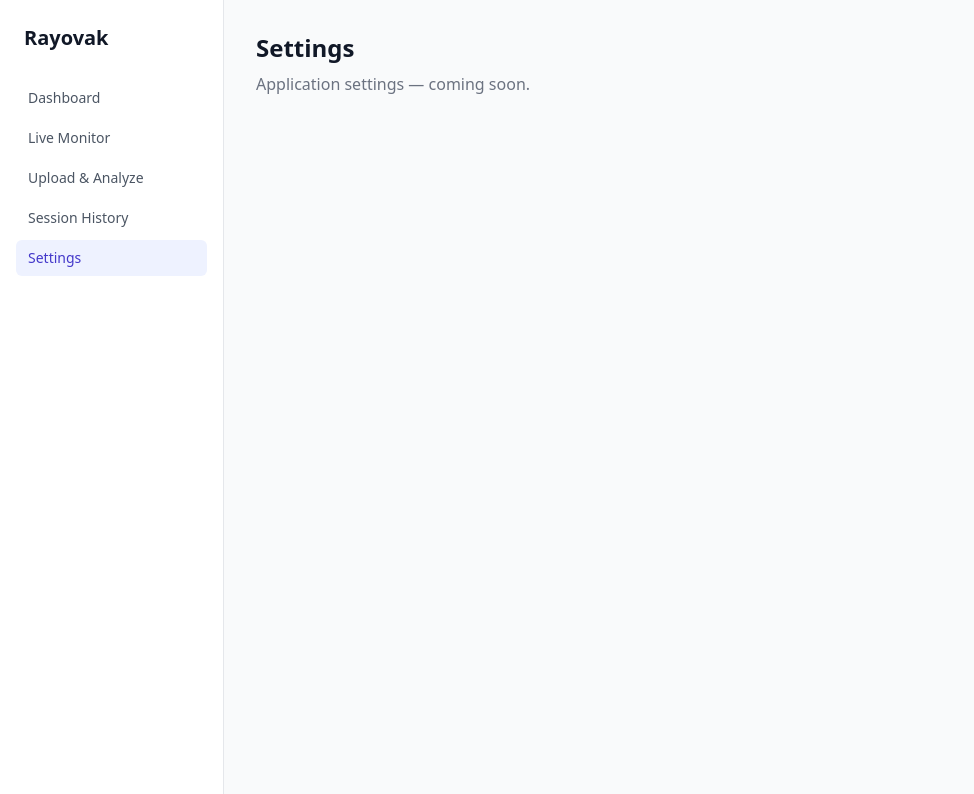
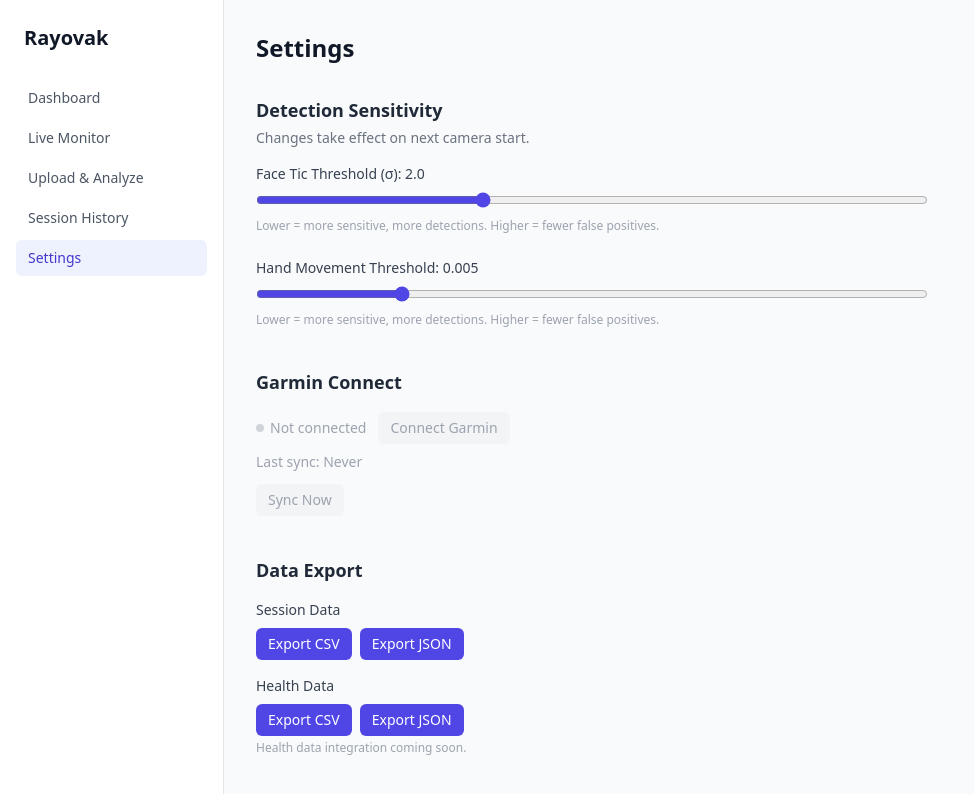
Before and after one commit to rayovakdev/rayovak, a React (Vite) app in the folder frontend/: page /settings in a window 1280 px wide. Shown: the top 794 px of the page, without its empty margins (0-974 px from the left). Built offline with nearby package versions, Linux system fonts and the light colour scheme; no server answers.

Commit message:
RAY-41: Build Settings screen
Co-Authored-By: Rayovak Agent <agent@rayovak.dev>

```diff
--- a/frontend/src/pages/LiveMonitor.tsx
+++ b/frontend/src/pages/LiveMonitor.tsx
@@ -229,7 +229,8 @@ export default function LiveMonitor() {
       await hands.initialize()
       handsRef.current = hands
 
-      const detector = new MouthTicDetector(pipelineRef.current)
+      const faceSigma = parseFloat(localStorage.getItem('ray_face_sigma') ?? '2.0')
+      const detector = new MouthTicDetector(pipelineRef.current, { sigmaThreshold: faceSigma })
       detector.subscribe((event) => {
         setRecentTics((prev) => [event, ...prev].slice(0, 5))
         if (isRecordingRef.current) {
@@ -242,7 +243,8 @@ export default function LiveMonitor() {
       })
       detectorRef.current = detector
 
-      const handDetector = new HandTicDetector(pipelineRef.current)
+      const handMinVelocity = parseFloat(localStorage.getItem('ray_hand_min_velocity') ?? '0.005')
+      const handDetector = new HandTicDetector(pipelineRef.current, { minVelocity: handMinVelocity })
       handDetector.subscribe((event) => {
         setRecentHandTics((prev) => [event, ...prev].slice(0, 5))
         if (isRecordingRef.current) {
--- a/frontend/src/pages/Settings.tsx
+++ b/frontend/src/pages/Settings.tsx
@@ -1,8 +1,184 @@
+import { useState } from 'react'
+import { listSessions, getSession } from '../api/sessions'
+
+function triggerDownload(content: string, filename: string, mimeType: string): void {
+  const blob = new Blob([content], { type: mimeType })
+  const url = URL.createObjectURL(blob)
+  const a = document.createElement('a')
+  a.href = url
+  a.download = filename
+  a.click()
+  URL.revokeObjectURL(url)
+}
+
 export default function Settings() {
+  const [faceSigma, setFaceSigma] = useState(
+    parseFloat(localStorage.getItem('ray_face_sigma') ?? '2.0'),
+  )
+  const [handMinVelocity, setHandMinVelocity] = useState(
+    parseFloat(localStorage.getItem('ray_hand_min_velocity') ?? '0.005'),
+  )
+  const [exportingSessionsCsv, setExportingSessionsCsv] = useState(false)
+  const [exportingSessionsJson, setExportingSessionsJson] = useState(false)
+
+  function handleFaceSigmaChange(value: number): void {
+    setFaceSigma(value)
+    localStorage.setItem('ray_face_sigma', String(value))
+  }
+
+  function handleHandMinVelocityChange(value: number): void {
+    setHandMinVelocity(value)
+    localStorage.setItem('ray_hand_min_velocity', String(value))
+  }
+
+  async function exportSessionsCsv(): Promise<void> {
+    setExportingSessionsCsv(true)
+    try {
+      const sessions = await listSessions()
+      const header = 'session_id,started_at,completed_at,status,severity_score,event_count'
+      const rows = sessions.map(
+        (s) =>
+          `${s.session_id},${s.started_at},${s.completed_at ?? ''},${s.status},${s.severity_score ?? ''},${s.event_count}`,
+      )
+      triggerDownload([header, ...rows].join('\n'), 'sessions.csv', 'text/csv')
+    } finally {
+      setExportingSessionsCsv(false)
+    }
+  }
+
+  async function exportSessionsJson(): Promise<void> {
+    setExportingSessionsJson(true)
+    try {
+      const summaries = await listSessions()
+      const details = await Promise.all(summaries.map((s) => getSession(s.session_id)))
+      triggerDownload(JSON.stringify(details, null, 2), 'sessions.json', 'application/json')
+    } finally {
+      setExportingSessionsJson(false)
+    }
+  }
+
+  function exportHealthCsv(): void {
+    triggerDownload('timestamp,metric,value,unit\n', 'health_data.csv', 'text/csv')
+  }
+
+  function exportHealthJson(): void {
+    triggerDownload('[]', 'health_data.json', 'application/json')
+  }
+
   return (
-    <div>
+    <div className="max-w-2xl">
       <h1 className="text-2xl font-bold text-gray-900">Settings</h1>
-      <p className="mt-2 text-gray-500">Application settings — coming soon.</p>
+
+      <section className="mt-8">
+        <h2 className="text-lg font-semibold text-gray-800">Detection Sensitivity</h2>
+        <p className="mt-1 text-sm text-gray-500">Changes take effect on next camera start.</p>
+
+        <div className="mt-4 space-y-6">
+          <div>
+            <label className="block text-sm font-medium text-gray-700">
+              Face Tic Threshold (σ): {faceSigma.toFixed(1)}
+            </label>
+            <input
+              type="range"
+              min={1.0}
+              max={4.0}
+              step={0.1}
+              value={faceSigma}
+              onChange={(e) => handleFaceSigmaChange(parseFloat(e.target.value))}
+              className="mt-2 w-full accent-indigo-600"
+            />
+            <p className="mt-1 text-xs text-gray-400">
+              Lower = more sensitive, more detections. Higher = fewer false positives.
+            </p>
+          </div>
+
+          <div>
+            <label className="block text-sm font-medium text-gray-700">
+              Hand Movement Threshold: {handMinVelocity.toFixed(3)}
+            </label>
+            <input
+              type="range"
+              min={0.001}
+              max={0.02}
+              step={0.001}
+              value={handMinVelocity}
+              onChange={(e) => handleHandMinVelocityChange(parseFloat(e.target.value))}
+              className="mt-2 w-full accent-indigo-600"
+            />
+            <p className="mt-1 text-xs text-gray-400">
+              Lower = more sensitive, more detections. Higher = fewer false positives.
+            </p>
+          </div>
+        </div>
+      </section>
+
+      <section className="mt-10">
+        <h2 className="text-lg font-semibold text-gray-800">Garmin Connect</h2>
+        <div className="mt-4 flex items-center gap-3">
+          <span className="inline-flex items-center gap-1.5 text-sm text-gray-400">
+            <span className="inline-block h-2 w-2 rounded-full bg-gray-300" />
+            Not connected
+          </span>
+          <button
+            disabled
+            className="px-3 py-1.5 rounded-md text-sm font-medium text-gray-400 bg-gray-100 cursor-not-allowed"
+          >
+            Connect Garmin
+          </button>
+        </div>
+        <p className="mt-2 text-sm text-gray-400">Last sync: Never</p>
+        <button
+          disabled
+          className="mt-3 px-3 py-1.5 rounded-md text-sm font-medium text-gray-400 bg-gray-100 cursor-not-allowed"
+        >
+          Sync Now
+        </button>
+      </section>
+
+      <section className="mt-10">
+        <h2 className="text-lg font-semibold text-gray-800">Data Export</h2>
+
+        <div className="mt-4 space-y-4">
+          <div>
+            <p className="text-sm font-medium text-gray-700">Session Data</p>
+            <div className="mt-2 flex gap-2">
+              <button
+                onClick={() => void exportSessionsCsv()}
+                disabled={exportingSessionsCsv}
+                className="px-3 py-1.5 rounded-md text-sm font-medium text-white bg-indigo-600 hover:bg-indigo-700 disabled:opacity-50 disabled:cursor-not-allowed transition-colors"
+              >
+                {exportingSessionsCsv ? 'Exporting…' : 'Export CSV'}
+              </button>
+              <button
+                onClick={() => void exportSessionsJson()}
+                disabled={exportingSessionsJson}
+                className="px-3 py-1.5 rounded-md text-sm font-medium text-white bg-indigo-600 hover:bg-indigo-700 disabled:opacity-50 disabled:cursor-not-allowed transition-colors"
+              >
+                {exportingSessionsJson ? 'Exporting…' : 'Export JSON'}
+              </button>
+            </div>
+          </div>
+
+          <div>
+            <p className="text-sm font-medium text-gray-700">Health Data</p>
+            <div className="mt-2 flex gap-2">
+              <button
+                onClick={exportHealthCsv}
+                className="px-3 py-1.5 rounded-md text-sm font-medium text-white bg-indigo-600 hover:bg-indigo-700 transition-colors"
+              >
+                Export CSV
+              </button>
+              <button
+                onClick={exportHealthJson}
+                className="px-3 py-1.5 rounded-md text-sm font-medium text-white bg-indigo-600 hover:bg-indigo-700 transition-colors"
+              >
+                Export JSON
+              </button>
+            </div>
+            <p className="mt-1 text-xs text-gray-400">Health data integration coming soon.</p>
+          </div>
+        </div>
+      </section>
     </div>
   )
 }
--- a/frontend/src/video_analysis/handTicDetector.ts
+++ b/frontend/src/video_analysis/handTicDetector.ts
@@ -12,10 +12,10 @@ export interface HandTicEvent {
 type HandTicListener = (event: HandTicEvent) => void
 
 const WINDOW_MS = 10_000
-const MIN_VELOCITY = 0.005
 
 class HandTracker {
   private readonly side: HandSide
+  private readonly minVelocity: number
   private readonly similarityThreshold: number
   private readonly minRepetitions: number
   private readonly listeners: Set<HandTicListener>
@@ -27,11 +27,13 @@ class HandTracker {
 
   constructor(
     side: HandSide,
+    minVelocity: number,
     similarityThreshold: number,
     minRepetitions: number,
     listeners: Set<HandTicListener>,
   ) {
     this.side = side
+    this.minVelocity = minVelocity
     this.similarityThreshold = similarityThreshold
     this.minRepetitions = minRepetitions
     this.listeners = listeners
@@ -44,14 +46,14 @@ class HandTracker {
     }
 
     if (!this.inBurst) {
-      if (velocity > MIN_VELOCITY) {
+      if (velocity > this.minVelocity) {
         this.inBurst = true
         this.burstStart = timestamp
         this.burstPeak = velocity
       }
     } else {
       if (velocity > this.burstPeak) this.burstPeak = velocity
-      if (velocity <= MIN_VELOCITY) {
+      if (velocity <= this.minVelocity) {
         this.bursts.push({ timestamp: this.burstStart, peakVelocity: this.burstPeak })
         this.inBurst = false
 
@@ -86,13 +88,14 @@ export class HandTicDetector {
 
   constructor(
     pipeline: LandmarkPipeline,
-    options?: { similarityThreshold?: number; minRepetitions?: number },
+    options?: { minVelocity?: number; similarityThreshold?: number; minRepetitions?: number },
   ) {
+    const minVelocity = options?.minVelocity ?? 0.005
     const similarityThreshold = options?.similarityThreshold ?? 0.02
     const minRepetitions = options?.minRepetitions ?? 3
 
-    this.leftTracker = new HandTracker('left', similarityThreshold, minRepetitions, this.listeners)
-    this.rightTracker = new HandTracker('right', similarityThreshold, minRepetitions, this.listeners)
+    this.leftTracker = new HandTracker('left', minVelocity, similarityThreshold, minRepetitions, this.listeners)
+    this.rightTracker = new HandTracker('right', minVelocity, similarityThreshold, minRepetitions, this.listeners)
 
     this.unsubscribe = pipeline.subscribe((metrics: FrameMetrics) => {
       if (metrics.leftHand) this.leftTracker.process(metrics.leftHand.velocity, metrics.timestamp)
```
